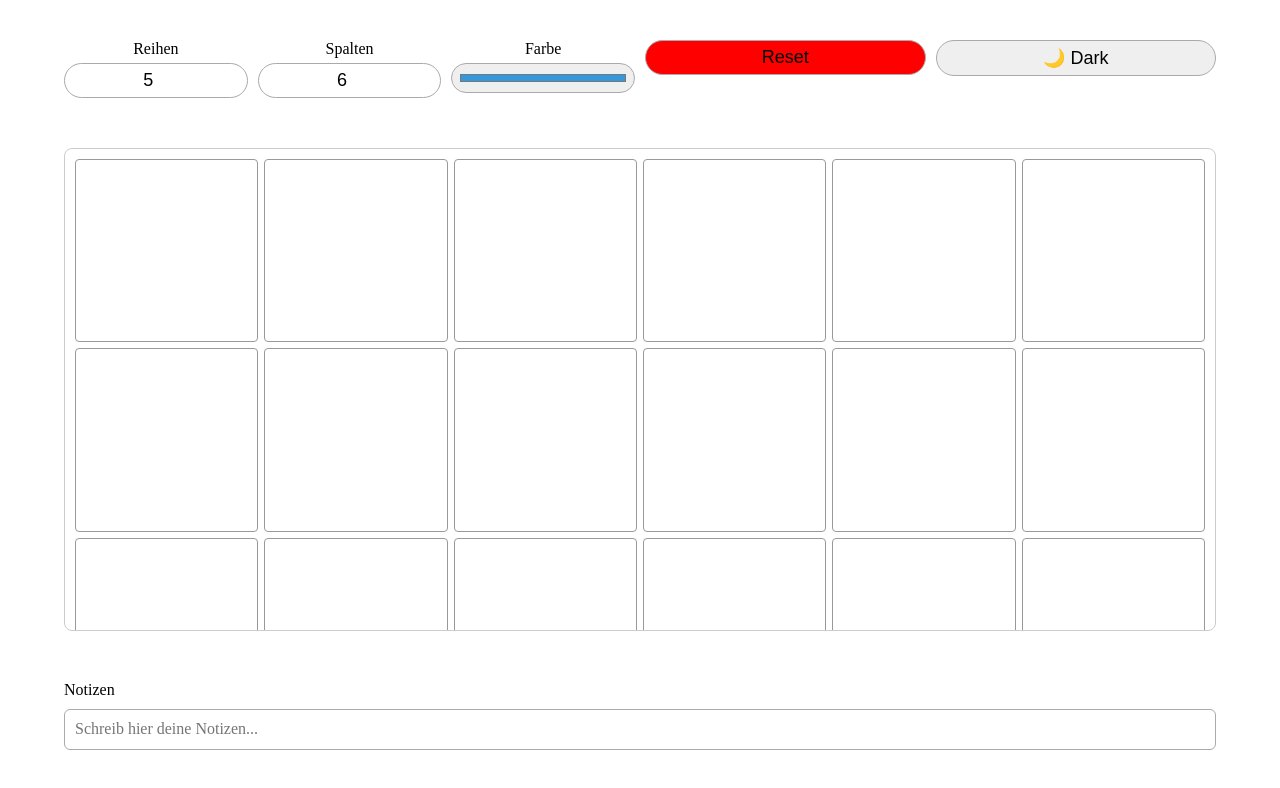
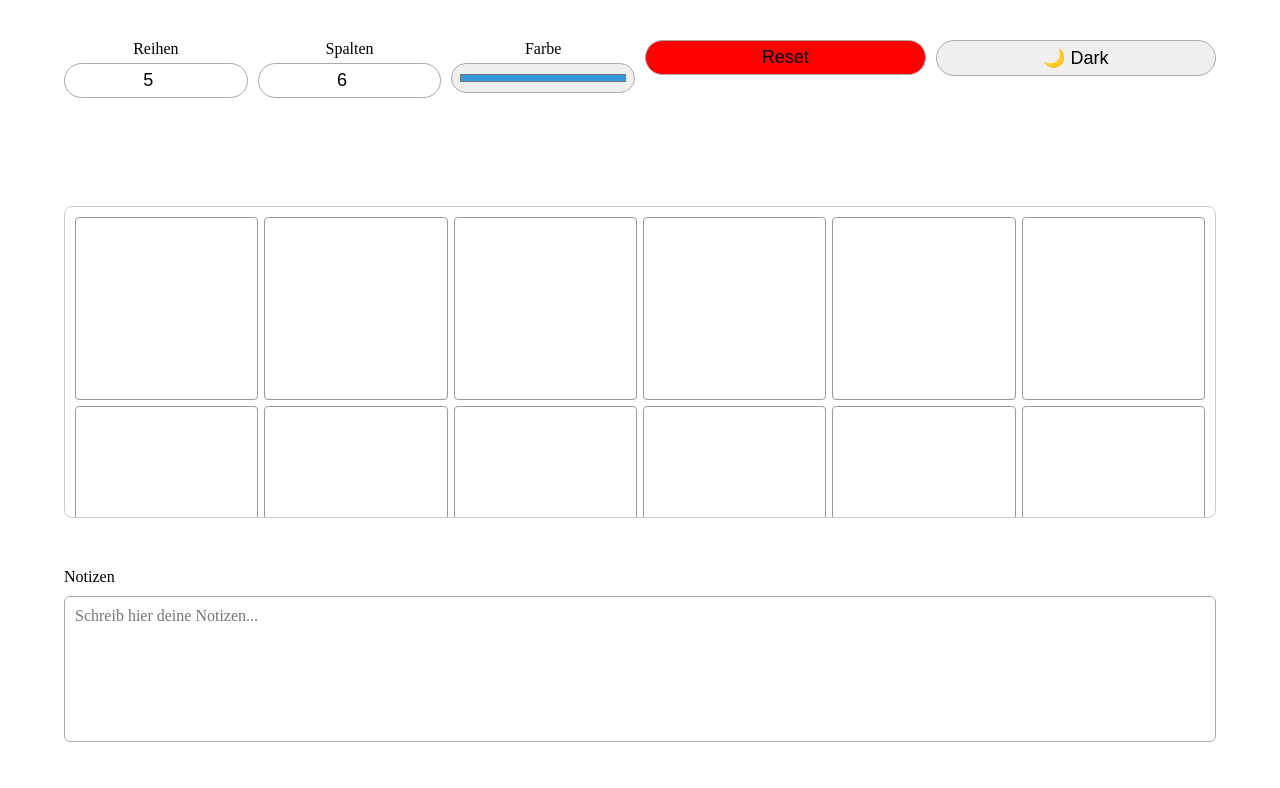
Before and after one commit to benni043/dutze-app, a Vue app: page / in a window 1280 px wide. Shown: the top 788 px of the page. Built offline with nearby package versions, Linux system fonts and the light colour scheme.

Commit message:
fixed styling

```diff
--- a/src/App.vue
+++ b/src/App.vue
@@ -52,7 +52,7 @@ initGrid();
 <template>
   <div class="container" :class="{ dark: isDark }">
     <!-- Navbar -->
-    <nav class="navbar">
+    <div class="navbar">
       <div class="nav-controls">
         <div class="nav-item">
           <label>Reihen</label>
@@ -92,9 +92,9 @@ initGrid();
         </div>
 
       </div>
-    </nav>
+    </div>
 
-    <!-- Grid -->
+    <!-- grid -->
     <div
         class="grid"
         :style="{
@@ -136,14 +136,18 @@ body.dark {
 }
 
 .container {
+  height: 100vh;
   display: flex;
   flex-direction: column;
-  height: 90vh;
   gap: 50px;
-  margin: 5vh 5vw;
+  padding: 5vh 5vw 6vh 5vw;
+  box-sizing: border-box;
 }
 
+/* NAV */
+
 .navbar {
+  height: 20vh;
   display: flex;
   flex-wrap: wrap;
   gap: 10px;
@@ -184,11 +188,41 @@ body.dark .nav-item button {
   border: 1px solid #555;
 }
 
+.reset-btn {
+  background-color: red;
+}
+
+body.dark .reset-btn {
+  background-color: red!important;
+}
+
+/* GRID */
+.grid {
+  height: 50vh;
+  overflow: auto;
+  display: grid;
+  gap: 6px;
+  padding: 10px;
+  border: 1px solid #ccc;
+  border-radius: 8px;
+}
+
+.cell {
+  border: 1px solid #999;
+  border-radius: 4px;
+  cursor: pointer;
+  transition: background-color 0.2s;
+  aspect-ratio: 1 / 1;
+}
+
+/* NOTES */
+
 .notes {
+  height: 30vh;
+  overflow: auto;
   display: flex;
   flex-direction: column;
   gap: 10px;
-  flex-grow: 1;
   min-height: 0;
   margin-bottom: 10px;
 }
@@ -209,30 +243,4 @@ body.dark .notes textarea {
   border: 1px solid #555;
 }
 
-.reset-btn {
-  background-color: red;
-}
-
-body.dark .reset-btn {
-  background-color: red!important;
-}
-
-/* GRID */
-.grid {
-  overflow: auto;
-  display: grid;
-  gap: 6px;
-  padding: 10px;
-  border: 1px solid #ccc;
-  border-radius: 8px;
-}
-
-.cell {
-  border: 1px solid #999;
-  border-radius: 4px;
-  cursor: pointer;
-  transition: background-color 0.2s;
-  aspect-ratio: 1 / 1;
-}
-
 </style>
```
